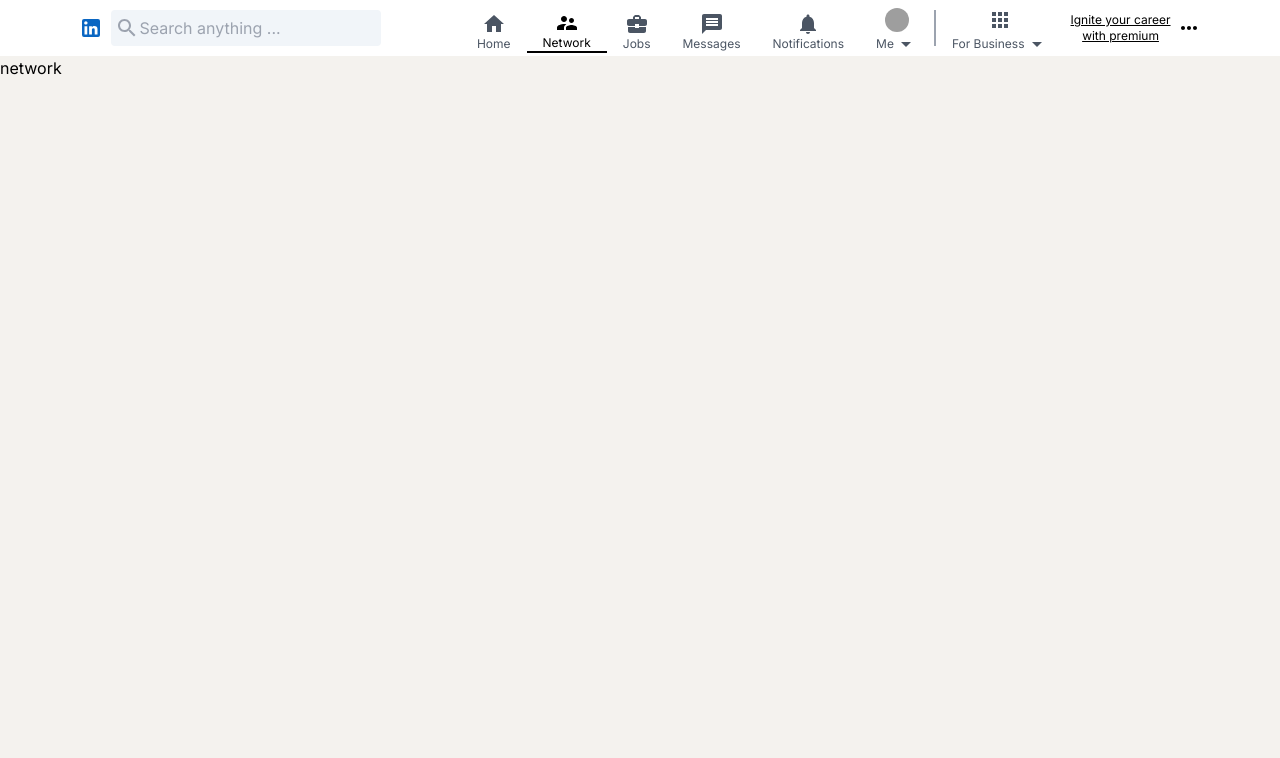
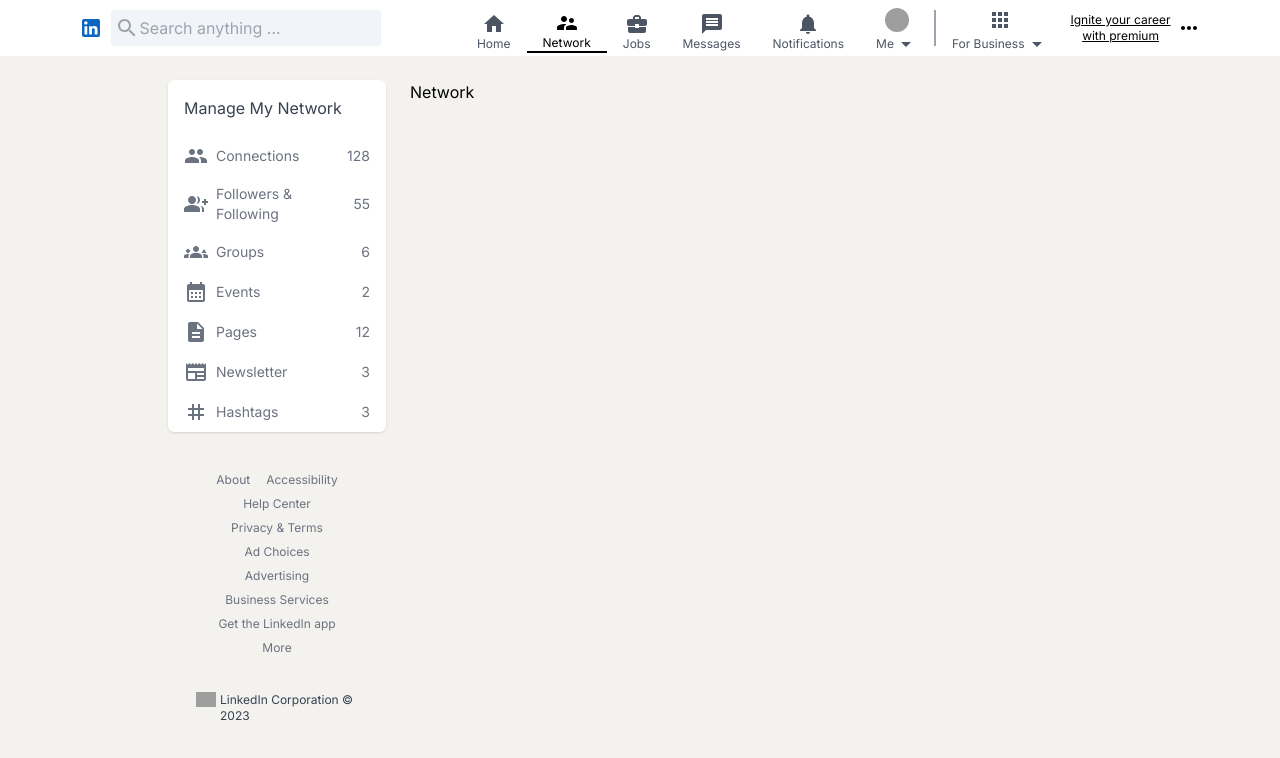
Before and after one commit to Hossam-elsheikh/Linkedin-clone, a Next.js app: page /network in a window 1280 px wide. Shown: the top 758 px of the page. Built offline with nearby package versions, Linux system fonts and the light colour scheme; grey boxes are pictures that could not be loaded.

Commit message:
network nav

```diff
--- a/app/network/page.jsx
+++ b/app/network/page.jsx
@@ -1,9 +1,20 @@
-import React from 'react'
+import Footer from "@/components/Footer/Footer";
+import NetNav from "@/components/Network/NetNav";
+import Network from "@/components/Network/Network";
+import React from "react";
 
 function page() {
   return (
-    <div>network</div>
-  )
+    <div className="w-full xl:w-3/4 grid grid-cols-4 m-auto gap-6 p-2 md:py-6">
+      <div className="col col-span-4 lg:col-span-1 ">
+        <NetNav/>
+        <Footer/>
+      </div>
+      <div className="col col-span-4 lg:col-span-3 ">
+        <Network/>
+      </div>
+    </div>
+  );
 }
 
-export default page
+export default page;
--- a/app/profile/page.jsx
+++ b/app/profile/page.jsx
@@ -1,14 +1,17 @@
 import React from "react";
 import Container from "../ui/Container";
 import UserDetails from "@/components/Profile/UserDetails";
+import People from "@/components/Profile/People";
 
 const page = () => {
   return (
-    <div className="grid grid-cols-7 w-full xl:w-3/4  m-auto gap-6 p-2 md:py-6">
-      <div className=" col col-span-5">
+    <div className="grid grid-cols-7 w-full xl:w-3/4  m-auto gap-6 p-2 md:py-6 relative">
+      <div className=" col col-span-7  lg:col-span-5">
         <UserDetails/>
       </div>
-      <div className="col bg-gray-200 col-span-2">2</div>
+      <div className="col col-span-7  lg:col-span-2 relative">
+        <People/>
+      </div>
     </div>
   );
 };
--- a/components/Home/FollowBtn.jsx
+++ b/components/Home/FollowBtn.jsx
@@ -1,11 +1,21 @@
 import React from 'react'
 import PersonAddIcon from "@mui/icons-material/PersonAdd";
 
-const FollowBtn = () => {
+const FollowBtn = ({connect}) => {
   return (
-    <div className='flex items-center text-blue-800 gap-2 text-xs font-semibold border border-blue-800 py-1 px-2 rounded-full hover:bg-blue-800 hover:text-white cursor-pointer'>
+    <div className='flex items-center text-blue-800 gap-2 text-xs font-semibold border border-blue-800 py-1 px-2 rounded-full hover:bg-blue-800 hover:text-white cursor-pointer h-fit'>
+        {connect
+        ?
+        <>
+        <PersonAddIcon style={{fontSize:'1.1rem'}}/>
+        <p>Connect</p>
+        </>
+        :
+        <>
         <PersonAddIcon style={{fontSize:'1.1rem'}}/>
         <p>Follow</p>
+        </>
+        }
     </div>
   )
 }
--- /dev/null
+++ b/components/Network/NetNav.jsx
@@ -0,0 +1,79 @@
+import Container from "@/app/ui/Container";
+import React from "react";
+import Link from "next/link";
+import GroupIcon from "@mui/icons-material/Group";
+import GroupAddIcon from "@mui/icons-material/GroupAdd";
+import Groups3Icon from '@mui/icons-material/Groups3';
+import CalendarMonthIcon from '@mui/icons-material/CalendarMonth';
+import DescriptionIcon from '@mui/icons-material/Description';
+import NewspaperIcon from '@mui/icons-material/Newspaper';
+import TagIcon from '@mui/icons-material/Tag';
+
+const NetNav = () => {
+  const Links = [
+    {
+      icon: <GroupIcon />,
+      title: "Connections",
+      count: 128,
+      link: "#",
+    },
+    {
+      icon: <GroupAddIcon />,
+      title: "Followers & Following",
+      count: 55,
+      link: "#",
+    },
+    {
+      icon: <Groups3Icon />,
+      title: "Groups",
+      count: 6,
+      link: "#",
+    },
+    {
+      icon: <CalendarMonthIcon />,
+      title: "Events",
+      count: 2,
+      link: "#",
+    },
+    {
+      icon: <DescriptionIcon />,
+      title: "Pages",
+      count: 12,
+      link: "#",
+    },
+    {
+      icon: <NewspaperIcon />,
+      title: "Newsletter",
+      count: 3,
+      link: "#",
+    },
+    {
+      icon: <TagIcon />,
+      title: "Hashtags",
+      count: 3,
+      link: "#",
+    },
+  ];
+  return (
+    <Container className=" flex flex-col">
+      <h3 className="text-gray-700 p-4">Manage My Network</h3>
+      <ul className="flex flex-col ">
+        {Links.map((link, index) => (
+          <Link
+            key={index}
+            href={link.link}
+            className="text-gray-500 flex justify-between items-center hover:bg-gray-200 px-4 py-2 text-sm"
+          >
+            <div className="flex items-center gap-2">
+                {link.icon}
+              <p>{link.title}</p>
+            </div>
+            <p>{link.count}</p>
+          </Link>
+        ))}
+      </ul>
+    </Container>
+  );
+};
+
+export default NetNav;
--- /dev/null
+++ b/components/Network/Network.jsx
@@ -0,0 +1,9 @@
+import React from 'react'
+
+const Network = () => {
+  return (
+    <div>Network</div>
+  )
+}
+
+export default Network
--- /dev/null
+++ b/components/Profile/People.jsx
@@ -0,0 +1,33 @@
+import Container from "@/app/ui/Container";
+import UserCircle from "@/app/ui/UserCircle";
+import React from "react";
+import FollowBtn from "../Home/FollowBtn";
+
+const People = () => {
+  return (
+    <Container className='p-4 flex flex-col gap-5 sticky top-20'>
+      <div>
+        <h3 className="font-semibold text-gray-600 text-sm">People you may know</h3>
+        <p className="text-xs text-gray-500">from your industry</p>
+      </div>
+      <div className="flex justify-between items-center">
+        <UserCircle name='Ahmed Elemam' title='Frontend Developer' img='https://th.bing.com/th/id/OIP.l0_vGW8Ac31fO32a_o2hJgHaHa?rs=1&pid=ImgDetMain' />
+        <FollowBtn connect={true}/>
+      </div>
+      <div className="flex justify-between items-center">
+        <UserCircle name='David jack' title='Flutter Developer' img='https://sdpretail.com/wp-content/uploads/2020/08/DavidMalin-8577Crop2-1369x2048.jpg' />
+        <FollowBtn connect={true}/>
+      </div>
+      <div className="flex justify-between items-center">
+        <UserCircle name='mark zuckerberg' title='Meta founder' img='https://th.bing.com/th/id/OIP.6uHXXB9BMFJFi9LViiuFGgHaFj?rs=1&pid=ImgDetMain' />
+        <FollowBtn connect={true}/>
+      </div>
+      <div className="flex justify-between items-center">
+        <UserCircle name='Bill Gates' title='Microsoft founder' img='https://th.bing.com/th/id/R.81c9320106f3c17c506814960bf6bc9d?rik=vBui7Kxfpqxm5Q&pid=ImgRaw&r=0' />
+        <FollowBtn connect={true}/>
+      </div>
+    </Container>
+  );
+};
+
+export default People;
```
